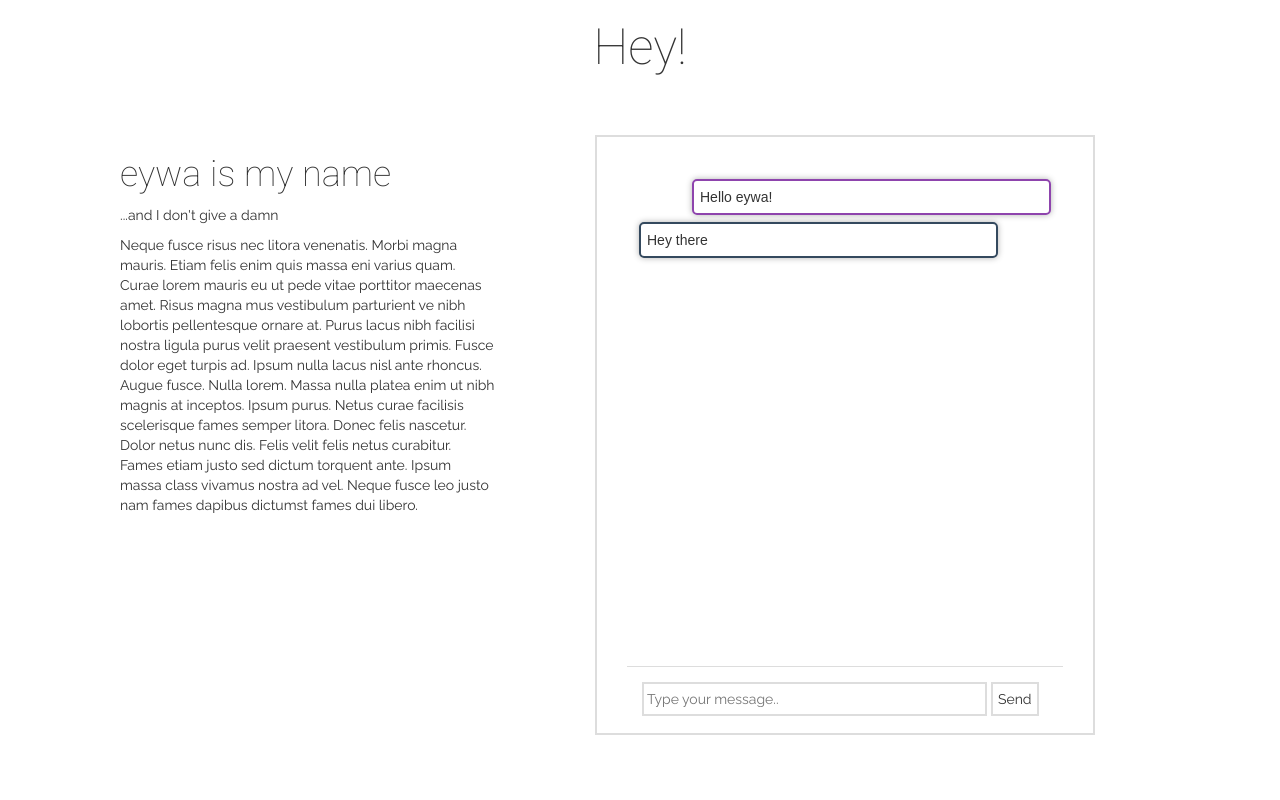
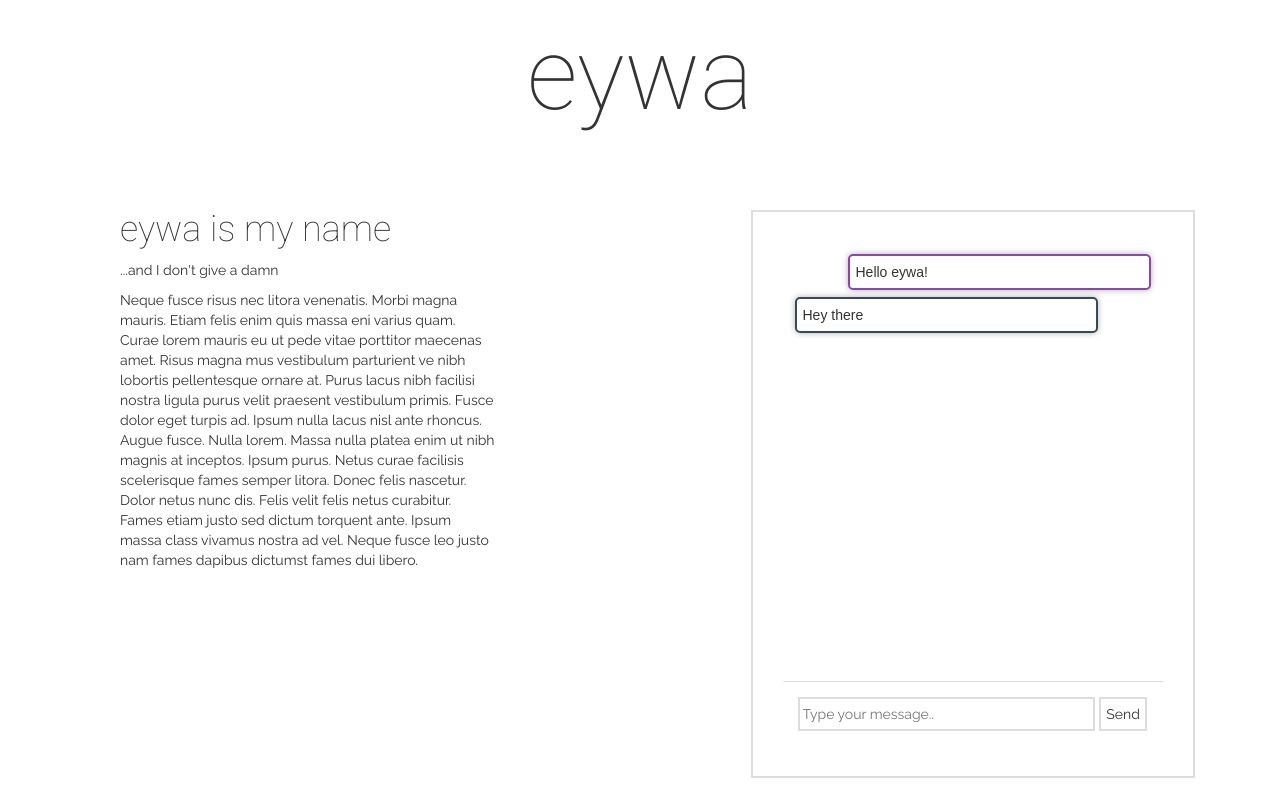
Before and after one commit to meain/eywa-old, a Django app: page / in a window 1280 px wide. Run offline with Django 3.2, Linux system fonts and the light colour scheme; some libraries are stand-ins or nearby versions.

Commit message:
ui update

```diff
--- a/ai/static/ai/css/chatstyle.css
+++ b/ai/static/ai/css/chatstyle.css
@@ -10,7 +10,7 @@ p{
 }
 .fill-page{
     width: 100%;
-    height: 100%
+    height: 100%;
     min-height: 100%;
     border: 0px;
 }
@@ -20,22 +20,60 @@ p{
 .big-font{
     font-size: 50px;
 }
+.huge-font{
+    font-size: 100px;
+}
+.weighted-font{
+    font-weight: 300;
+}
 .padding-added{
     padding: 50px;
 }
+.padded-top{
+    padding-top: 70px;
+}
+@media (max-width: 480px) {
+.padded-top{
+    padding-top: 20px;
+}
+}
 .chat-box-wrapper{
     padding: 30px;
-    width: 500px;
-    height: 600px;
+    float: right;
+    width: 70%;
+    height: 90%;
+    min-height: 90%;
     border: 2px solid #ddd;
+}
+@media (max-width: 480px) {
+.chat-box-wrapper{
+    padding: 5px;
+    width: 100%;
+    height: 90%;
+    min-height: 90%;
+    border: 2px solid #ddd;
+    padding-bottom: 20px;
+}
 }
 .chat-messages{
     width: 100%;
-    height: 500px;
+    height: 55vh;
+    /*min-height: 85%;*/
     background: white;
     padding: 5px;
     border-bottom: 1px solid #ddd;
     overflow-y: auto;
+}
+@media (max-width: 480px) {
+.chat-messages{
+    width: 100%;
+    height: 75vh;
+    /*min-height: 85%;*/
+    background: white;
+    padding: 5px;
+    border-bottom: 1px solid #ddd;
+    overflow-y: auto;
+}
 }
 .chat-bottom{
     padding: 15px;
@@ -56,6 +94,16 @@ p{
     border: 2px solid #ddd;
     font-family: "Raleway",sans-serif;
 }
+@media (max-width: 480px) {
+.chat-message-text{
+    width: 75%;
+    height: 34px;
+    background: white;
+    padding: 3px;
+    border: 2px solid #ddd;
+    font-family: "Raleway",sans-serif;
+}
+}
 .msg_ai{
     border-radius: 5px;
     padding: 6px;
--- a/ai/templates/ai/index.html
+++ b/ai/templates/ai/index.html
@@ -3,16 +3,16 @@
 {% block content%}
 
 <div class="fill-page">
-    <h1 class = "text-center roboto-font big-font">Hey!</h1>
+    <h1 class = "text-center roboto-font huge-font">eywa</h1>
 </div>
 
 <div class="container">
     <div class="col-lg-5 padding-added">
-        <h1>eywa is my name</h1>
+        <h1 class="weighted-font">eywa is my name</h1>
         <p>...and I don't give a damn</p>
         <p>Neque fusce risus nec litora venenatis. Morbi magna mauris. Etiam felis enim quis massa eni varius quam. Curae lorem mauris eu ut pede vitae porttitor maecenas amet. Risus magna mus vestibulum parturient ve nibh lobortis pellentesque ornare at. Purus lacus nibh facilisi nostra ligula purus velit praesent vestibulum primis. Fusce dolor eget turpis ad. Ipsum nulla lacus nisl ante rhoncus. Augue fusce. Nulla lorem. Massa nulla platea enim ut nibh magnis at inceptos. Ipsum purus. Netus curae facilisis scelerisque fames semper litora. Donec felis nascetur. Dolor netus nunc dis. Felis velit felis netus curabitur. Fames etiam justo sed dictum torquent ante. Ipsum massa class vivamus nostra ad vel. Neque fusce leo justo nam fames dapibus dictumst fames dui libero.</p>
     </div>
-    <div class="col-lg-7 padding-added">
+    <div class="col-lg-7 padded-top">
         <div id="chat" class="chat-box-wrapper">
             <div class="chat-messages">
                 <div class="msg_user">
```
Also changed, not shown: db.sqlite3.
